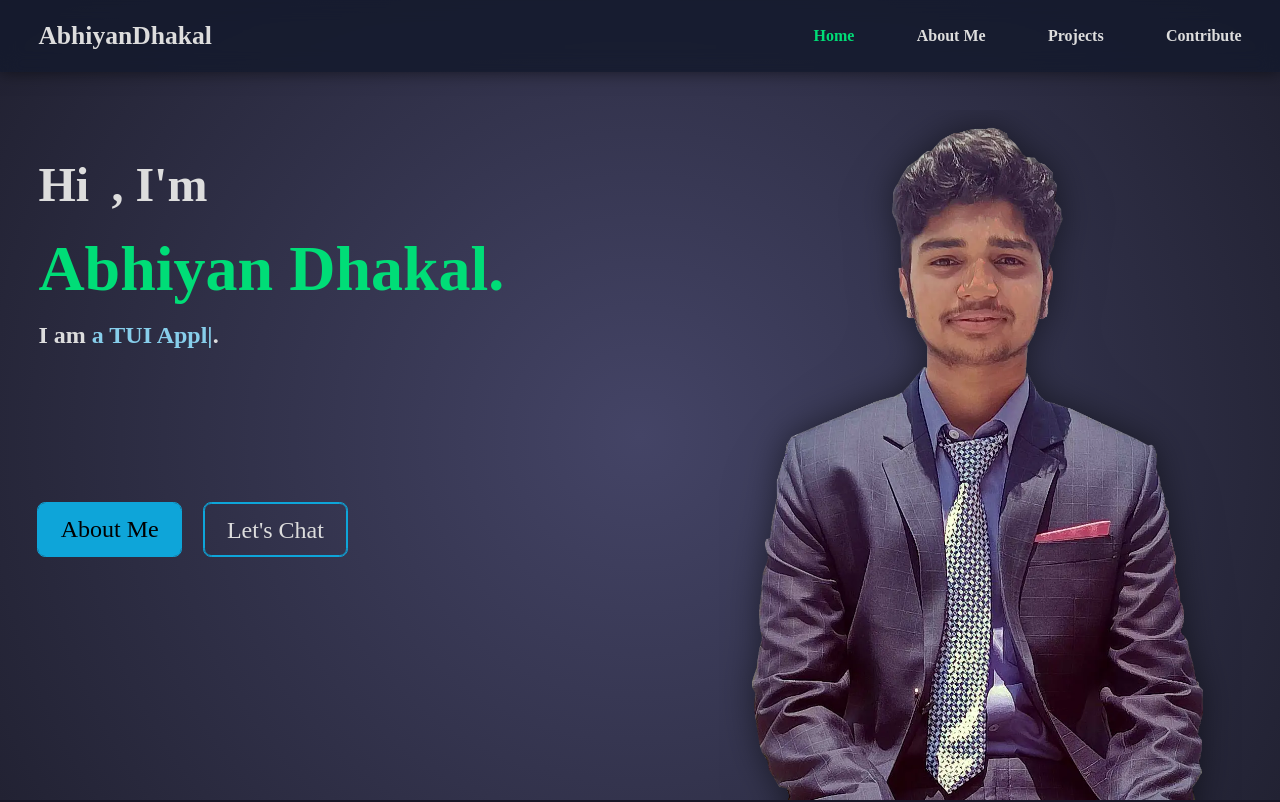
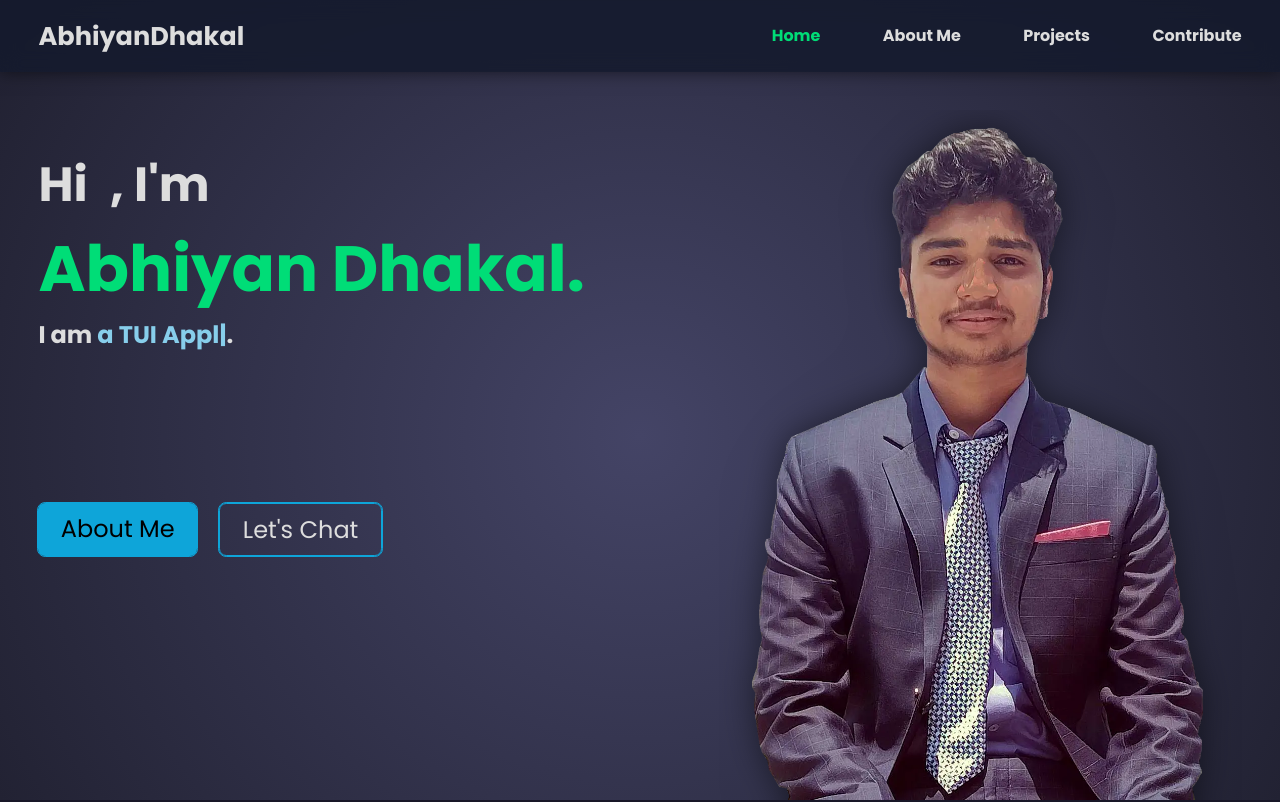
Before and after one commit to abhiyandhakal/portfolio, a SvelteKit app: page / in a window 1280 px wide. Shown: the top 802 px of the page. Built offline with nearby package versions, Linux system fonts and the light colour scheme.

Commit message:
add poppins font

```diff
--- a/src/styles/style.scss
+++ b/src/styles/style.scss
@@ -2,8 +2,11 @@
 @use "variables";
 @use "components";
 
+@import url("https://fonts.googleapis.com/css2?family=Poppins:ital,wght@0,100;0,200;0,300;0,400;0,500;0,600;0,700;0,800;0,900;1,100;1,200;1,300;1,400;1,500;1,600;1,700;1,800;1,900&display=swap");
+
 :root {
 	font-size: 1rem;
+	font-family: "Poppins", sans-serif;
 
 	@media (max-width: 30rem) {
 		font-size: 0.8rem;
```
